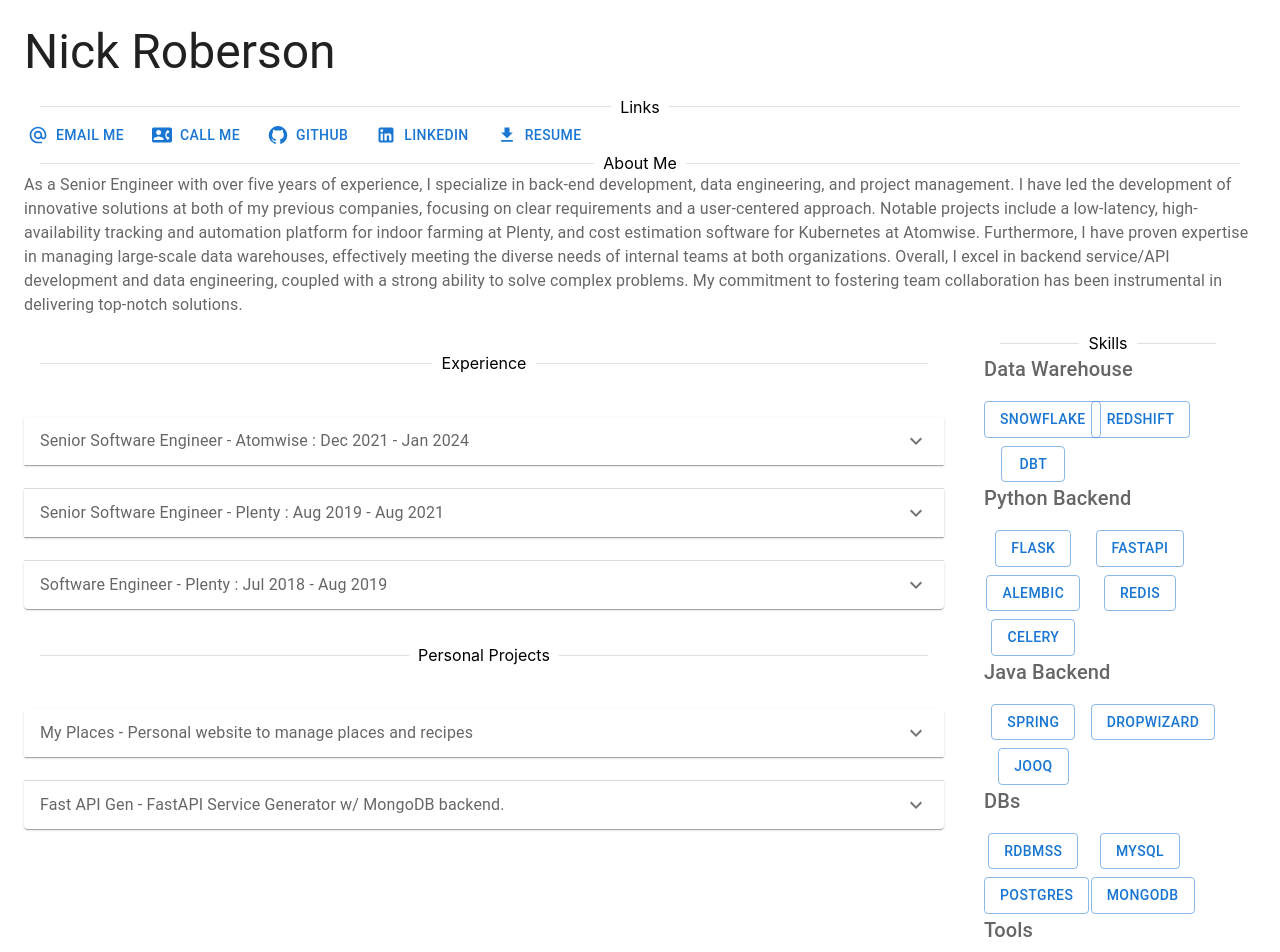
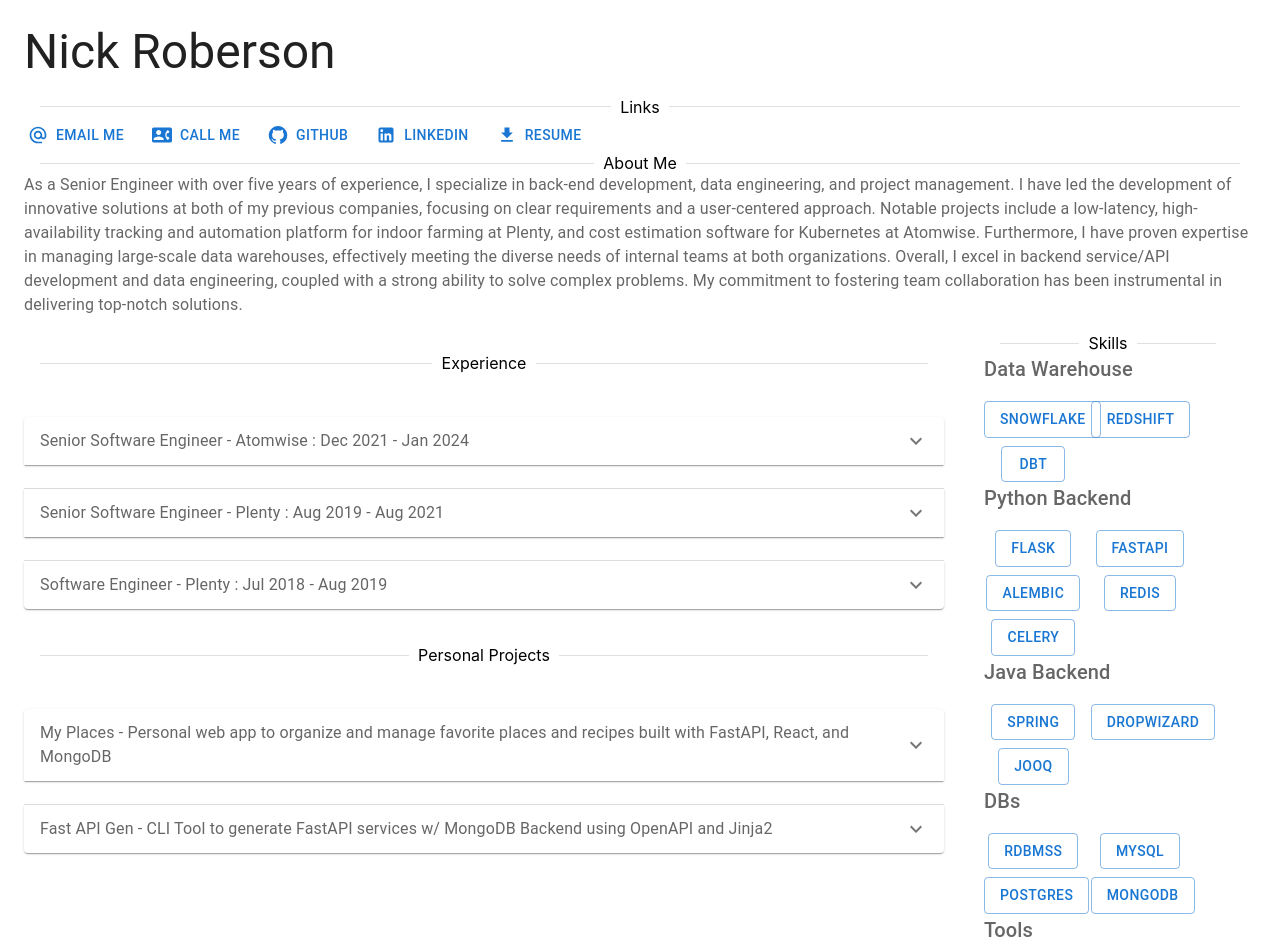
Before and after one commit to nick-roberson/nick-roberson.github.io, a React (Create React App) app in the folder my-app/: page / in a window 1280 px wide. Shown: the top 952 px of the page. Built offline with nearby package versions, Linux system fonts and the light colour scheme.

Commit message:
update descriptions

```diff
--- a/my-app/src/App.tsx
+++ b/my-app/src/App.tsx
@@ -5,7 +5,6 @@
 import Box from "@mui/material/Box";
 import Container from "@mui/material/Container";
 import Typography from "@mui/material/Typography";
-import Link from "@mui/material/Link";
 import Grid from "@mui/material/Grid";
 import Stack from "@mui/material/Stack";
 import Divider from "@mui/material/Divider";
@@ -52,26 +51,17 @@
 const projects: ProjectCard[] = [
   new ProjectCard(
     "My Places",
-    "Personal website to manage places and recipes",
+    "Personal web app to organize and manage favorite places and recipes built with FastAPI, React, and MongoDB",
     "I created 'places' as a personal project to organize and manage my favorite places to visit and the recipes I love to make at home. It features a web interface for adding, removing, and commenting on places and recipes, supporting a dynamic and personal culinary and travel diary. Integrating MongoDB for storage and requiring a Google Maps/Places API key, this project combines my interests in coding, food, and travel. It's a reflection of my skills in web development and my passion for exploring and cooking. Check it out on GitHub.",
-    [
-      "Python",
-      "React",
-      "TypeScript",
-      "Material-UI",
-      "Node.js",
-      "FastAPI",
-      "OpenAPI",
-      "MongoDB",
-    ],
+    ["Python", "React", "TypeScript", "FastAPI", "OpenAPI", "MongoDB"],
     "https://github.com/nick-roberson/places/blob/main/README.md",
     "https://github.com/nick-roberson/places",
   ),
   new ProjectCard(
     "Fast API Gen",
-    "FastAPI Service Generator w/ MongoDB backend.",
+    "CLI Tool to generate FastAPI services w/ MongoDB Backend using OpenAPI and Jinja2",
     "I developed 'fastapi-gen' as a tool to streamline the development of FastAPI services by leveraging Python, MongoDB, and Jinja templating. It allows for the quick generation of service scaffolding, models, and CRUD operations through YAML configurations, aiming to reduce the initial setup time for new projects. This project is especially helpful for those looking to quickly stand up FastAPI applications with MongoDB integration. For more details on how to use it, check out the project on GitHub.",
-    ["Python", "FastAPI", "Jinja2", "MongoDB"],
+    ["Python", "FastAPI", "OpenAPI", "MongoDB", "Jinja2"],
     "https://github.com/nick-roberson/fastapi-gen/blob/main/README.md",
     "https://github.com/nick-roberson/fastapi-gen",
   ),
```
